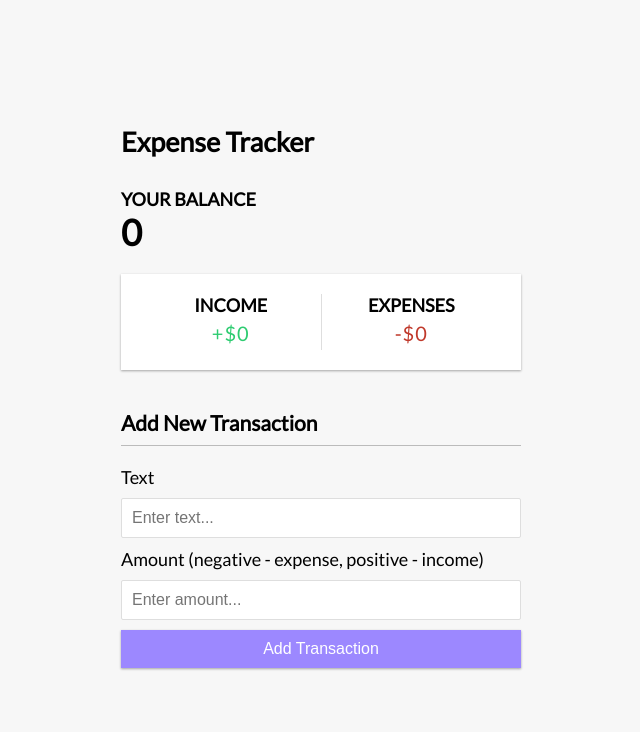
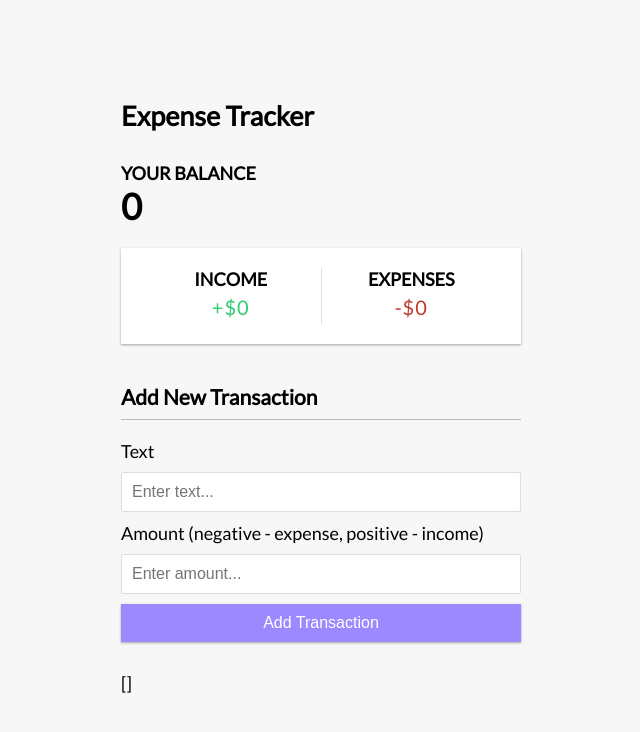
Before and after one commit to Byakko-star/expense-tracker, a Vue app: page / in a window 1280 px wide. Shown: the top 732 px of the page, without its empty margins (319-959 px from the left). Built offline with nearby package versions, Linux system fonts and the light colour scheme.

Commit message:
generate ID

```diff
--- a/src/App.vue
+++ b/src/App.vue
@@ -43,11 +43,16 @@
   //handle transaction submitted
   const handleTransactionSubmitted = (transactionData) => {
     transactions.value.push({
+      id: generateUniqueId(),
       text: transactionData.text,
       amount: transactionData.amount,
     })
   }
 
+//generate unique id
+const generateUniqueId = () => {
+  return Math.floor(Math.random() * 10000000)
+}
 </script>
 
 <template>
@@ -56,7 +61,7 @@
     <Balance :total="total"></Balance>
     <IncomeExpenses :income="income" :expense="expense"></IncomeExpenses>
     <AddTransaction @transactionSubmitted="handleTransactionSubmitted"></AddTransaction>
-    <!-- {{ transactions }} -->
+    {{ transactions }}
 
   </div>
 </template>
```
